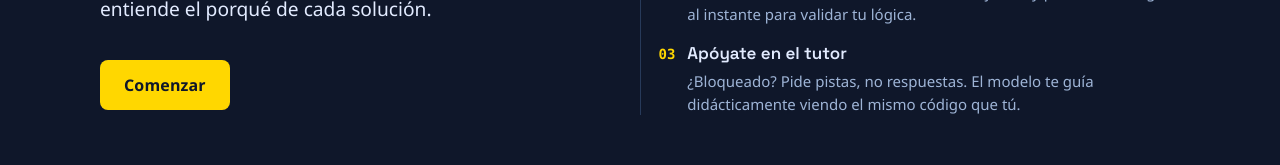
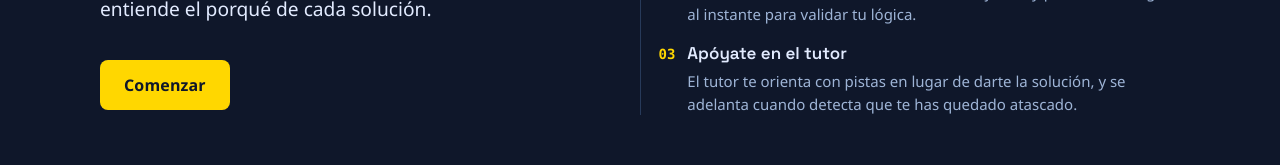
Before and after one commit to Mario-Grc/proyecto-tfg, a React (Vite) app: page / in a window 1280 px wide. Shown: the part 426-591 px from the top of the page. Built offline with nearby package versions, Linux system fonts and the light colour scheme; no server answers.

Commit message:
fix(translations): mejorar frases de landing page

```diff
--- a/src/i18n/translations.ts
+++ b/src/i18n/translations.ts
@@ -50,7 +50,7 @@ export const translations: Record<Language, Record<string, string>> = {
         "landing.step2.title": "Piensa y ejecuta",
         "landing.step2.desc": "Usa el editor al lado de las instrucciones. Ejecuta y prueba tu código al instante para validar tu lógica.",
         "landing.step3.title": "Apóyate en el tutor",
-        "landing.step3.desc": "¿Bloqueado? Pide pistas, no respuestas. El modelo te guía didácticamente viendo el mismo código que tú.",
+        "landing.step3.desc": "El tutor te orienta con pistas en lugar de darte la solución, y se adelanta cuando detecta que te has quedado atascado.",
 
         // Problem selector page
         "selector.kicker": "Seleccion de problema",
@@ -240,7 +240,7 @@ export const translations: Record<Language, Record<string, string>> = {
         "landing.step2.title": "Think and run",
         "landing.step2.desc": "Use the editor next to the instructions. Run and test your code instantly to validate your logic.",
         "landing.step3.title": "Lean on the tutor",
-        "landing.step3.desc": "Stuck? Ask for hints, not answers. The model guides you didactically while seeing the same code you do.",
+        "landing.step3.desc": "The tutor guides you with hints instead of giving you the answer, and steps in proactively when it detects you are stuck.",
 
         // Problem selector page
         "selector.kicker": "Problem selection",
```
